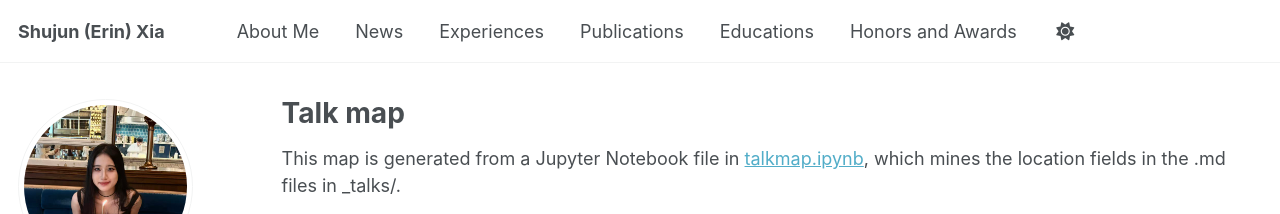
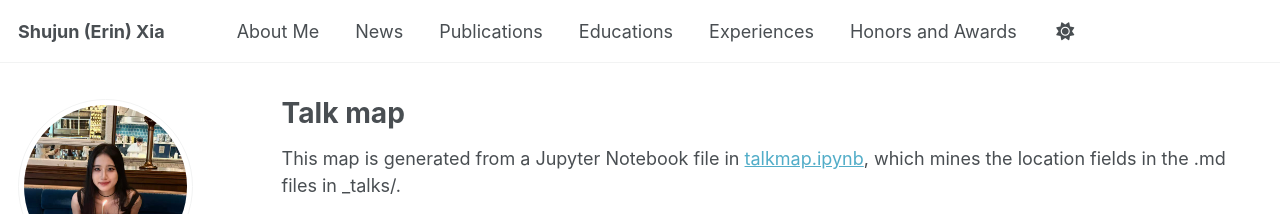
Before and after one commit to mylittleriver/mylittleriver.github.io, a Jekyll site: the page built from _pages/talkmap.html, in a window 1280 px wide. Shown: the top 214 px of the page. Built offline with Jekyll 4.4.1, drawn with Linux system fonts in a browser that asks for light colours; nearby versions of some CDN libraries; some web fonts are replaced; a script that is not in the unit is left out; part of the change alters nothing that is shown.

```diff
--- a/_data/navigation.yml
+++ b/_data/navigation.yml
@@ -14,14 +14,14 @@ main:
   - title: "News"
     url: "/#-news"
 
-  - title: "Experiences"
-    url: "/#-experiences"
-
   - title: "Publications"
     url: "/#-publications"
 
   - title: "Educations"
     url: "/#-educations"
 
+  - title: "Experiences"
+    url: "/#-experiences"
+
   - title: "Honors and Awards"
     url: "/#-honors-and-awards"
```
